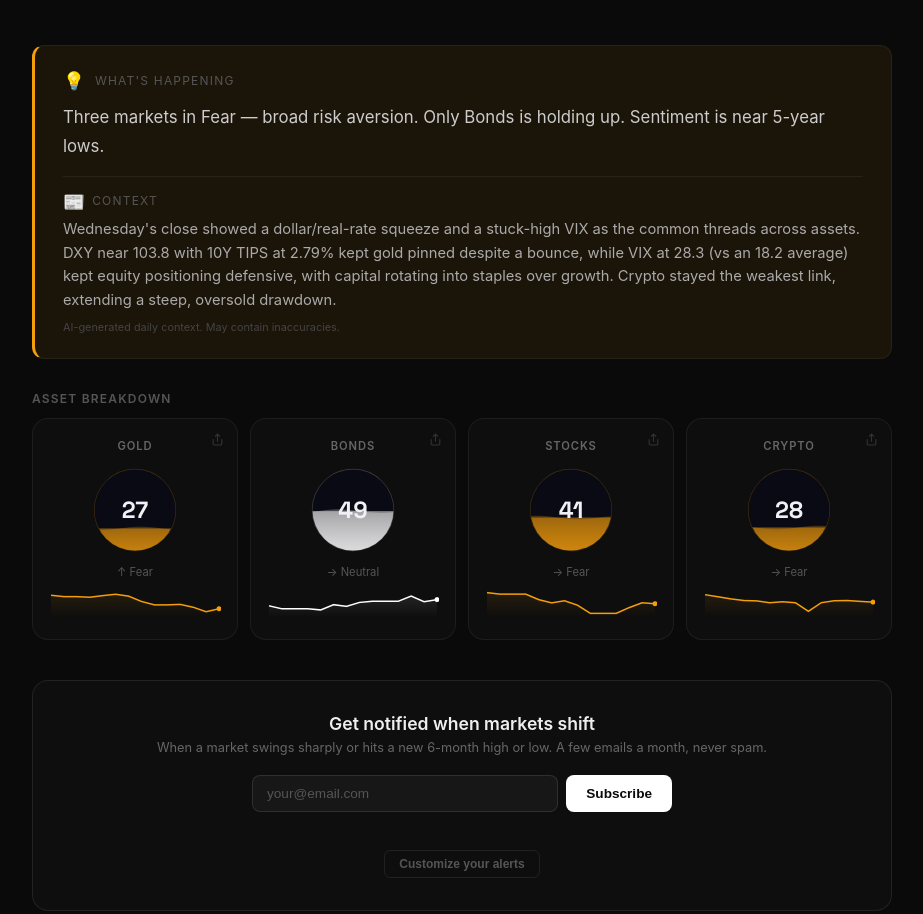
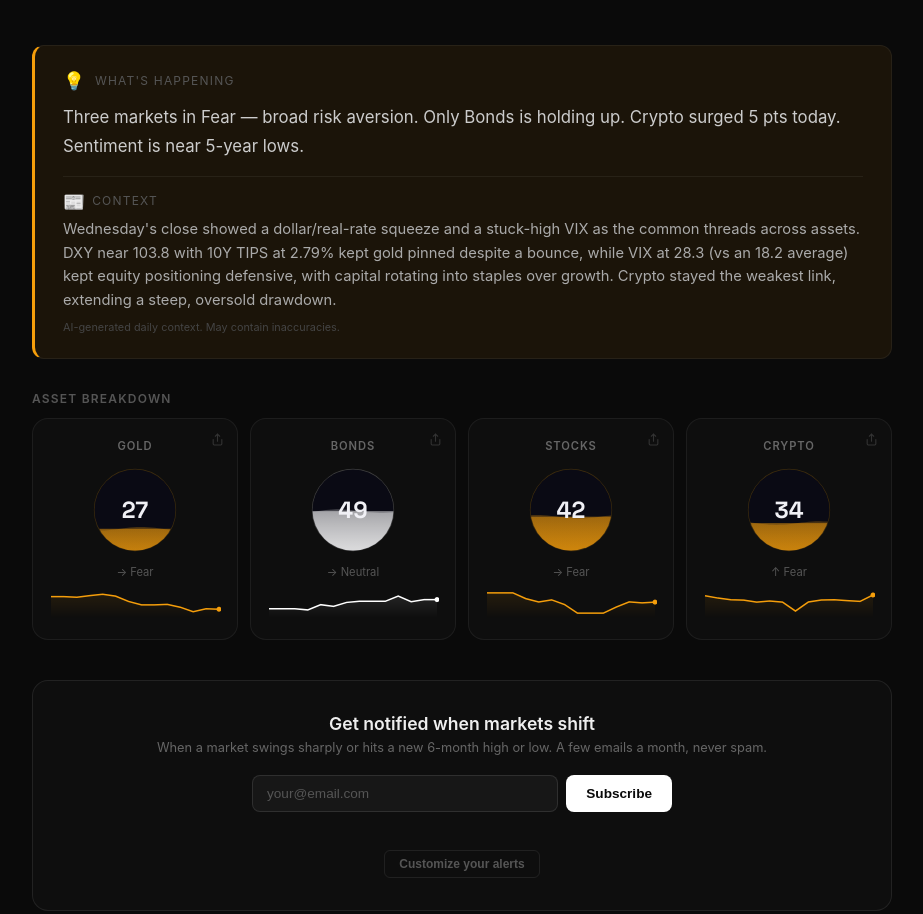
Before and after one commit to applenostalgeek-sketch/gold-fear-greed-index, a plain HTML site: page index.html in a window 1280 px wide. Shown: the part 568-1482 px from the top of the page, without its empty margins (178-1101 px from the left). Drawn offline with Linux system fonts and the light colour scheme.

Commit message:
Update Gold, Stocks, Crypto & Bonds Fear & Greed Indices - 2026-11-27 04:07 UTC

```diff
--- a/data/bonds-fear-greed.json
+++ b/data/bonds-fear-greed.json
@@ -1,7 +1,7 @@
 {
   "score": 48.6,
   "label": "Neutral",
-  "timestamp": "2026-11-26T04:07:54Z",
+  "timestamp": "2026-11-27T04:07:48Z",
   "components": {
     "yield_curve": {
       "score": 58.4,
@@ -36,6 +36,12 @@
   },
   "history": [
     {
+      "date": "2026-11-27",
+      "score": 48.6,
+      "label": "Neutral",
+      "price": 82.24
+    },
+    {
       "date": "2026-11-26",
       "score": 48.6,
       "label": "Neutral",
@@ -2218,12 +2224,6 @@
       "score": 54.7,
       "label": "Neutral",
       "price": 89.2
-    },
-    {
-      "date": "2025-11-27",
-      "score": 59.8,
-      "label": "Greed",
-      "price": 89.62
     }
   ]
 }
--- a/data/crypto-fear-greed.json
+++ b/data/crypto-fear-greed.json
@@ -1,36 +1,41 @@
 {
-  "score": 28.4,
+  "score": 33.8,
   "label": "Fear",
-  "timestamp": "2026-11-26T04:07:51Z",
+  "timestamp": "2026-11-27T04:07:45Z",
   "components": {
     "context": {
-      "score": 8.0,
+      "score": 8.3,
       "weight": 0.3,
-      "detail": "30-day change: -24.7%"
+      "detail": "30-day change: -24.6%"
     },
     "momentum": {
-      "score": 20.5,
+      "score": 23.3,
       "weight": 0.2,
-      "detail": "RSI: 21, Price vs MA200: -15.5%"
+      "detail": "RSI: 25, Price vs MA200: -14.8%"
     },
     "dominance": {
-      "score": 46.9,
+      "score": 48.9,
       "weight": 0.2,
-      "detail": "BTC -14.7% vs ETH -15.8% (14d)"
+      "detail": "BTC -10.2% vs ETH -10.5% (14d)"
     },
     "volume": {
-      "score": 34.7,
+      "score": 62.6,
       "weight": 0.15,
-      "detail": "Vol 7d/30d: 1.31x, price down"
+      "detail": "Vol 7d/30d: 1.25x, price up"
     },
     "volatility": {
-      "score": 49.1,
+      "score": 50.1,
       "weight": 0.15,
-      "detail": "Vol 14d: 53.0% annualized"
+      "detail": "Vol 14d: 52.4% annualized"
     }
   },
   "history": [
     {
+      "date": "2026-11-27",
+      "score": 33.8,
+      "price": 61314.52
+    },
+    {
       "date": "2026-11-26",
       "score": 28.4,
       "price": 60836.2
@@ -1849,11 +1854,6 @@
       "date": "2025-11-28",
       "score": 40.6,
       "price": 90919.27
-    },
-    {
-      "date": "2025-11-27",
-      "score": 37.7,
-      "price": 91285.38
     }
   ]
 }
--- a/data/gold-fear-greed.json
+++ b/data/gold-fear-greed.json
@@ -1,7 +1,7 @@
 {
-  "score": 27.2,
+  "score": 26.8,
   "label": "Fear",
-  "timestamp": "2026-11-26T04:07:48Z",
+  "timestamp": "2026-11-27T04:07:41Z",
   "components": {
     "gld_price": {
       "score": 0,
@@ -9,9 +9,9 @@
       "detail": "GLD 14d: -12.1%"
     },
     "momentum": {
-      "score": 12.5,
+      "score": 16.7,
       "weight": 0.2,
-      "detail": "RSI: 24, Price < MA50"
+      "detail": "RSI: 30, Price < MA50"
     },
     "gold_vs_spy": {
       "score": 26.1,
@@ -19,9 +19,9 @@
       "detail": "GLD -12.1% vs SPY -2.5% (14d)"
     },
     "dollar_index": {
-      "score": 27.7,
+      "score": 19.5,
       "weight": 0.1,
-      "detail": "DXY: 103.82 (+1.5% 14d, MA30: 102.54)"
+      "detail": "DXY: 103.71 (+2.0% 14d, MA30: 102.59)"
     },
     "real_rates": {
       "score": 22.7,
@@ -29,13 +29,18 @@
       "detail": "TIPS 10Y: 2.79% (avg: 2.74%)"
     },
     "vix": {
-      "score": 96.2,
+      "score": 93.4,
       "weight": 0.15,
-      "detail": "VIX: 28.3 (avg: 18.2, z: +2.3)"
+      "detail": "VIX: 26.8 (avg: 18.4, z: +1.9)"
     }
   },
   "history": [
     {
+      "date": "2026-11-27",
+      "score": 26.8,
+      "price": 327.45
+    },
+    {
       "date": "2026-11-26",
       "score": 27.2,
       "price": 327.45
@@ -1854,11 +1859,6 @@
       "date": "2025-11-28",
       "score": 56.3,
       "price": 387.88
-    },
-    {
-      "date": "2025-11-27",
-      "score": 60.1,
-      "price": 383.12
     }
   ]
 }
--- a/data/market-summary.json
+++ b/data/market-summary.json
@@ -1,22 +1,22 @@
 {
-  "date": "2026-11-26",
-  "timestamp": "2026-11-26T04:09:21Z",
-  "session": "2026-11-25",
-  "is_new": true,
+  "date": "2026-11-27",
+  "timestamp": "2026-11-27T04:07:50Z",
+  "session": "2026-11-26",
+  "is_new": false,
   "source": "ai",
   "summary": "Wednesday's close showed a dollar/real-rate squeeze and a stuck-high VIX as the common threads across assets. DXY near 103.8 with 10Y TIPS at 2.79% kept gold pinned despite a bounce, while VIX at 28.3 (vs an 18.2 average) kept equity positioning defensive, with capital rotating into staples over growth. Crypto stayed the weakest link, extending a steep, oversold drawdown.",
   "tweet": "Dollar strength and real yields capped gold, a still-elevated VIX kept stocks defensive, and crypto stayed oversold into Wednesday's close. Note: I was unable to confirm specific named catalysts (e.g., a particular Fed...",
   "scores": {
     "gold": {
-      "score": 27.2,
+      "score": 26.8,
       "label": "Fear"
     },
     "stocks": {
-      "score": 40.7,
+      "score": 41.7,
       "label": "Fear"
     },
     "crypto": {
-      "score": 28.4,
+      "score": 33.8,
       "label": "Fear"
     },
     "bonds": {
@@ -24,7 +24,7 @@
       "label": "Neutral"
     },
     "sentiment": {
-      "score": 36.2,
+      "score": 37.7,
       "label": "Fear"
     }
   }
--- a/data/stocks-fear-greed.json
+++ b/data/stocks-fear-greed.json
@@ -1,7 +1,7 @@
 {
-  "score": 40.7,
+  "score": 41.7,
   "label": "Fear",
-  "timestamp": "2026-11-26T04:07:50Z",
+  "timestamp": "2026-11-27T04:07:44Z",
   "components": {
     "price_strength": {
       "score": 29.8,
@@ -9,9 +9,9 @@
       "detail": "SPY -2.5% 14d"
     },
     "vix": {
-      "score": 31.5,
+      "score": 36.2,
       "weight": 0.2,
-      "detail": "VIX: 28.3 vs avg: 18.2"
+      "detail": "VIX: 26.8 vs avg: 18.4"
     },
     "momentum": {
       "score": 38.4,
@@ -41,6 +41,11 @@
   },
   "history": [
     {
+      "date": "2026-11-27",
+      "score": 41.7,
+      "price": 716.7
+    },
+    {
       "date": "2026-11-26",
       "score": 40.7,
       "price": 716.7
@@ -1859,11 +1864,6 @@
       "date": "2025-11-28",
       "score": 56.0,
       "price": 681.38
-    },
-    {
-      "date": "2025-11-27",
-      "score": 55.6,
-      "price": 677.68
     }
   ]
 }
--- a/index.html
+++ b/index.html
@@ -16,7 +16,7 @@
     <link rel="canonical" href="https://onoff.markets/">
 
     <!-- SEO Meta Tags -->
-    <meta name="description" content="Market sentiment is 36 (fear). Gold 27, Bonds 49, Stocks 41, Crypto 28. Fear &amp; Greed across 4 asset classes, updated daily.">
+    <meta name="description" content="Market sentiment is 38 (fear). Gold 27, Bonds 49, Stocks 42, Crypto 34. Fear &amp; Greed across 4 asset classes, updated daily.">
     <meta name="keywords" content="market sentiment, fear and greed index, gold sentiment, bonds sentiment, crypto fear greed, stock market sentiment, market fear greed">
     <meta name="author" content="OnOff.Markets">
 
@@ -41,10 +41,10 @@
         "@type": "WebApplication",
         "name": "OnOff.Markets — Fear & Greed Index",
         "url": "https://onoff.markets",
-        "description": "Market sentiment is 36 (fear). Gold 27, Bonds 49, Stocks 41, Crypto 28. Fear & Greed across 4 asset classes, updated daily.",
+        "description": "Market sentiment is 38 (fear). Gold 27, Bonds 49, Stocks 42, Crypto 34. Fear & Greed across 4 asset classes, updated daily.",
         "applicationCategory": "FinanceApplication",
         "operatingSystem": "All",
-        "dateModified": "2026-11-26",
+        "dateModified": "2026-11-27",
         "offers": {
                 "@type": "Offer",
                 "price": "0",
@@ -574,7 +574,7 @@
         <div class="header">
             <h1>Market Sentiment</h1>
             <div class="tagline">Are investors fearful or greedy today?</div>
-            <div class="updated" id="updated">Updated: November 26, 2026</div>
+            <div class="updated" id="updated">Updated: November 27, 2026</div>
         </div>
 
         <!-- Hero Score: Circle Gauge -->
@@ -598,7 +598,7 @@
                         <rect id="water-fill" x="0" y="200" width="200" height="200" fill="url(#fill-gradient)" />
                         <path id="wave" d="" fill="url(#fill-gradient)" opacity="0.6" />
                     </g>
-                    <text x="100" y="82" class="circle-score-text" id="score" text-anchor="middle" dominant-baseline="central">36</text>
+                    <text x="100" y="82" class="circle-score-text" id="score" text-anchor="middle" dominant-baseline="central">38</text>
                     <text id="sentimentArrow" class="circle-arrow" x="138" y="82" text-anchor="start" dominant-baseline="central"></text>
                     <text x="100" y="107" class="circle-suffix" text-anchor="middle" dominant-baseline="central">/100</text>
                     <text x="100" y="155" class="circle-label" id="label" text-anchor="middle" dominant-baseline="central">FEAR</text>
@@ -701,7 +701,7 @@
                             <rect id="stocksFill" x="0" y="100" width="100" height="100" fill="url(#mini-grad-stocks)"/>
                             <path id="stocksWave" d="" fill="url(#mini-grad-stocks)" opacity="0.5"/>
                         </g>
-                        <text x="50" y="50" class="mini-score-text" id="stocksValue" text-anchor="middle" dominant-baseline="central">41</text>
+                        <text x="50" y="50" class="mini-score-text" id="stocksValue" text-anchor="middle" dominant-baseline="central">42</text>
                     </svg>
                 </div>
                 <div class="asset-trend" id="stocksTrend"></div>
@@ -729,7 +729,7 @@
                             <rect id="cryptoFill" x="0" y="100" width="100" height="100" fill="url(#mini-grad-crypto)"/>
                             <path id="cryptoWave" d="" fill="url(#mini-grad-crypto)" opacity="0.5"/>
                         </g>
-                        <text x="50" y="50" class="mini-score-text" id="cryptoValue" text-anchor="middle" dominant-baseline="central">28</text>
+                        <text x="50" y="50" class="mini-score-text" id="cryptoValue" text-anchor="middle" dominant-baseline="central">34</text>
                     </svg>
                 </div>
                 <div class="asset-trend" id="cryptoTrend"></div>
```
Also changed, not shown: data/etf-shares.json (+7 -0 lines), data/previous-scores.json (+4 -4 lines), gold.html (+3 -3 lines), sitemap.xml (+10 -10 lines), data/history-5y-bonds.json, data/history-5y-crypto.json, data/history-5y-gold.json, data/history-5y-stocks.json, og-crypto.png, og-home.png, og-stocks.png.
